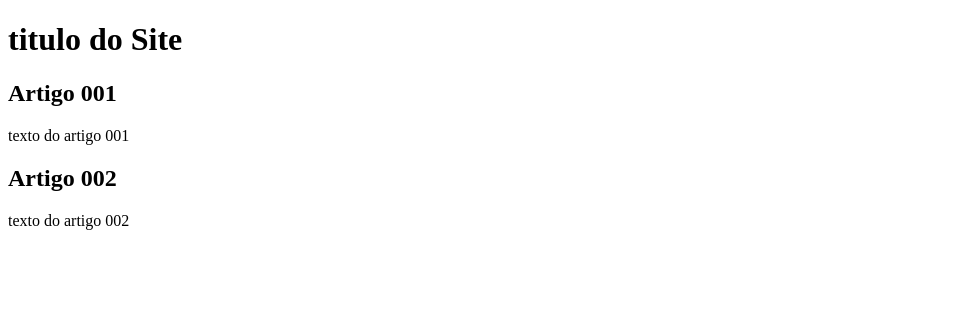
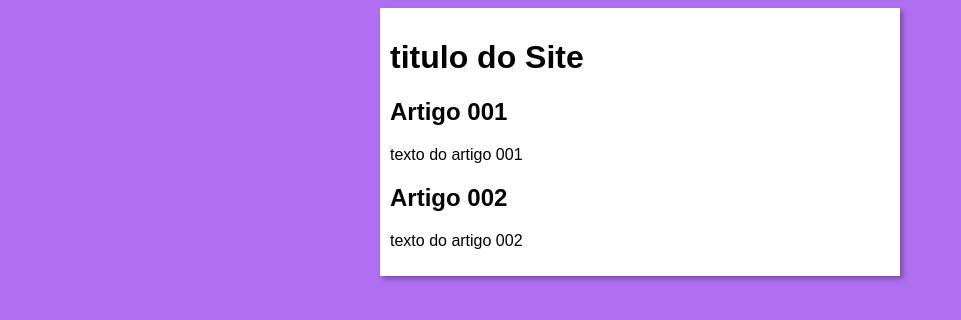
Before and after one commit to danielvdg/Projeto-site, a plain HTML site: page Index.html in a window 1280 px wide. Shown: the whole page, without its empty margins (0-961 px from the left). Drawn offline with Linux system fonts and the light colour scheme.

Commit message:
iniciei o design

```diff
--- a/Index.html
+++ b/Index.html
@@ -4,6 +4,7 @@
     <meta charset="UTF-8">
     <meta name="viewport" content="width=device-width, initial-scale=1.0">
     <title>titulo do Site</title>
+    <link rel="stylesheet" href="estilo/syles.css">
 </head>
 <body>
     <main>
--- /dev/null
+++ b/estilo/syles.css
@@ -0,0 +1,17 @@
+*{
+    font-family: Arial, Helvetica, Sans-serif;
+    front-size: 16x;
+}
+body {
+    background-color: rgb(175, 111, 240);
+
+}
+
+main {
+    background-color: white;
+    width: 500px;
+    margin: auto;
+    padding: 10px;
+    box-shadow: 3px 3px 5px rgba(0, 0, 0, 0.315);
+
+}
```
